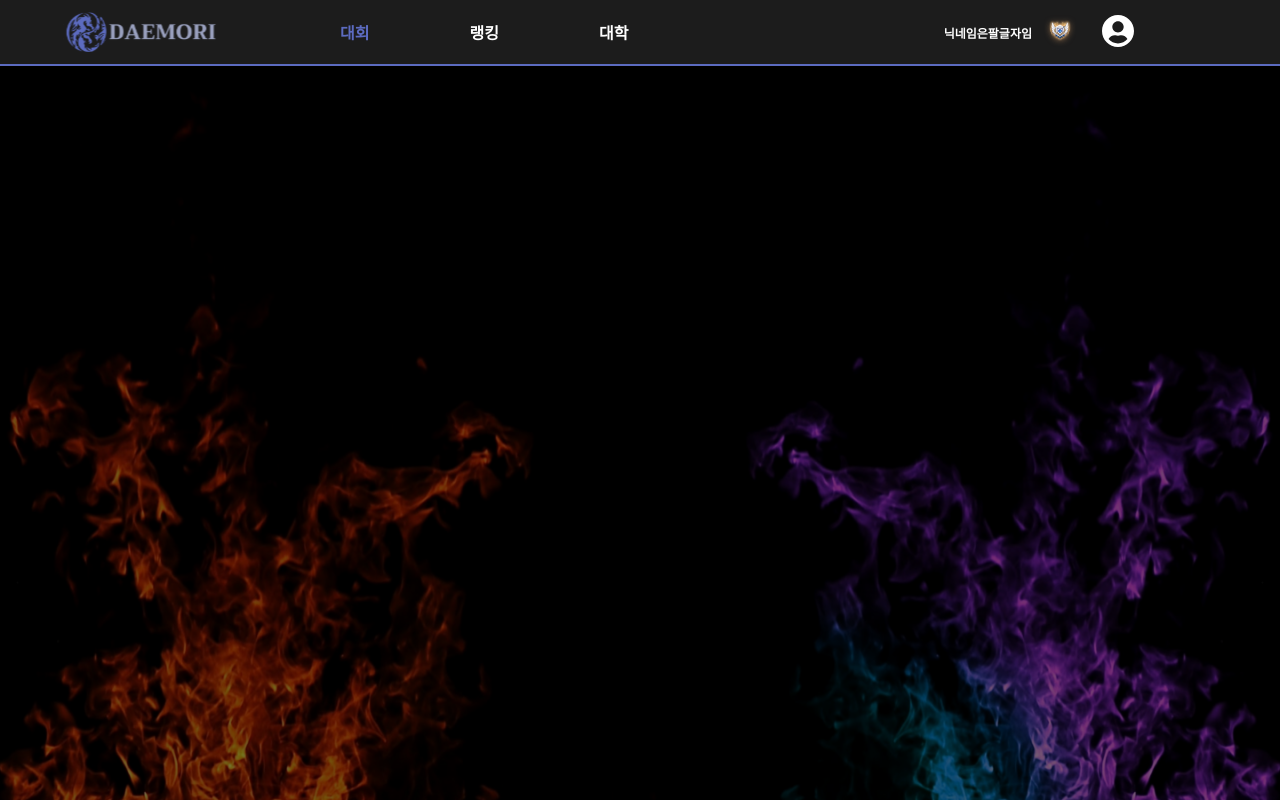
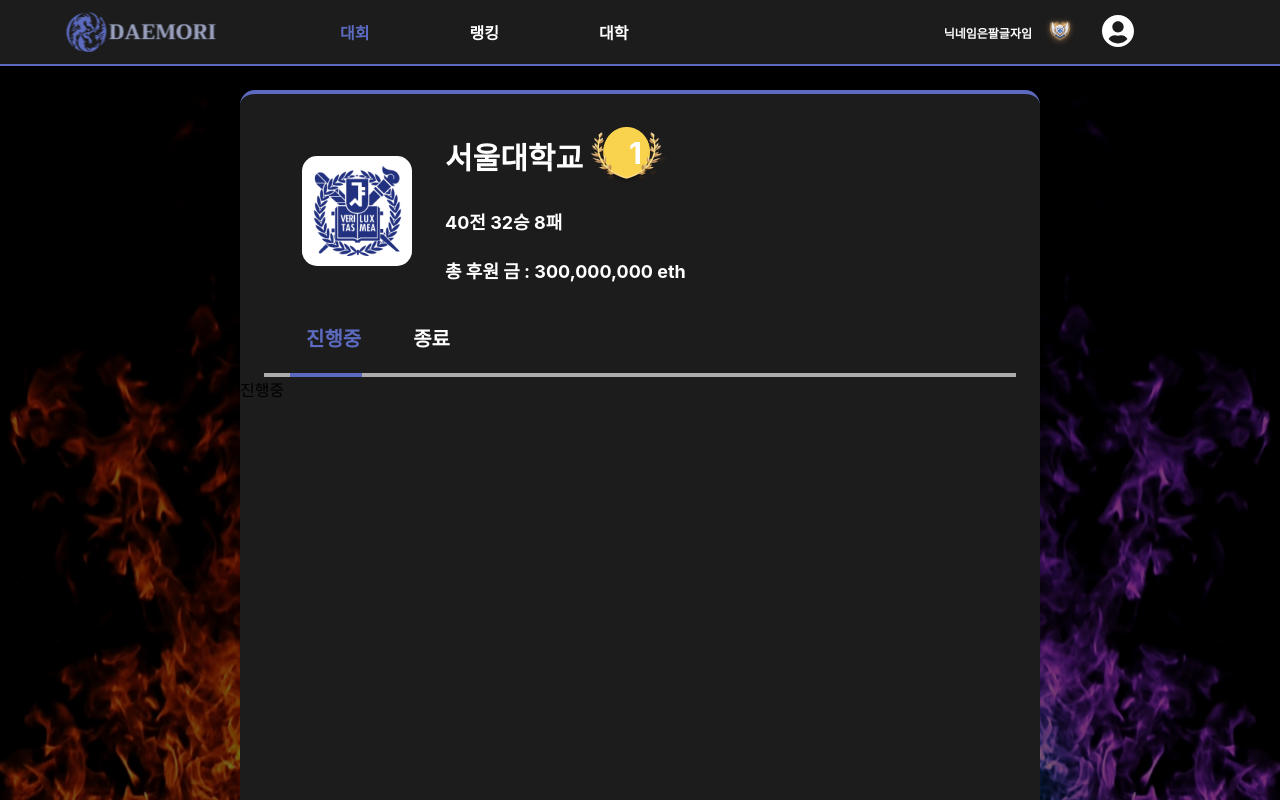
Before and after one commit to KwangsukYu/DeaMoRi, a React (Create React App) app in the folder frontend/: page /university in a window 1280 px wide. Shown: the top 800 px of the page. Built offline with nearby package versions, Linux system fonts and the light colour scheme.

Commit message:
feat: 대학 상세 페이지 퍼블리싱

```diff
--- /dev/null
+++ b/frontend/src/pages/university/LeaguesEd.tsx
@@ -0,0 +1,6 @@
+import React from "react";
+
+function LeaguesEd() {
+  return <div>끝남</div>;
+}
+export default LeaguesEd;
--- /dev/null
+++ b/frontend/src/pages/university/LeaguesIng.tsx
@@ -0,0 +1,6 @@
+import React from "react";
+
+function LeaguesIng() {
+  return <div>진행중</div>;
+}
+export default LeaguesIng;
--- /dev/null
+++ b/frontend/src/pages/university/University.css
@@ -0,0 +1,143 @@
+#university {
+  margin-top: 2%;
+  display: flex;
+  justify-content: center;
+  align-items: center;
+}
+#university .background {
+  display: flex;
+  position: relative;
+  width: 800px;
+  height: 1000px;
+  border-radius: 15px;
+  flex-direction: column;
+  background-color: #1c1c1c;
+  border-top: 4px solid #5c6bc0;
+  border-bottom: 4px solid #5c6bc0;
+}
+#university .background .uni-box {
+  display: flex;
+}
+#university .background .uni-box-logo {
+  margin-top: 62px;
+  margin-left: 62px;
+  display: flex;
+  width: 110px;
+  height: 110px;
+  border-radius: 15px;
+  background-color: #ffffff;
+  justify-content: center;
+  align-items: center;
+}
+#university .background .uni-box-text {
+  position: absolute;
+  display: flex;
+  top: 17px;
+  left: 205px;
+  width: 500px;
+  color: white;
+  font-weight: bold;
+  flex-direction: column;
+  text-align: start;
+}
+#university .background .uni-box-text-title {
+  display: flex;
+  font-size: 30px;
+  margin-bottom: 5px;
+  align-items: center;
+  justify-content: flex-start;
+  position: relative;
+  margin-top: 16px;
+}
+#university .background .uni-box-text-title .rank-logo {
+  margin-left: 5px;
+}
+#university .background .uni-box-text-title .rank-logo-text {
+  position: absolute;
+  left: 184px;
+  bottom: -16px;
+}
+#university .background .uni-box-text-total {
+  display: flex;
+  align-items: center;
+  justify-content: flex-start;
+  font-size: 18px;
+  margin-bottom: 5px;
+}
+#university .background .uni-box-text-price {
+  display: flex;
+  align-items: center;
+  justify-content: flex-start;
+  font-size: 18px;
+  margin-bottom: 5px;
+}
+#university .background #rankings {
+  margin-top: 2%;
+  display: flex;
+  justify-content: center;
+  align-items: center;
+}
+#university .background #rankings .modal {
+  display: flex;
+  width: 800px;
+  border-radius: 15px;
+  flex-direction: column;
+  justify-content: flex-start;
+  align-items: flex-start;
+  background-color: #1c1c1c;
+}
+#university .background #rankings .modal .button-list {
+  display: flex;
+  margin-top: 20px;
+  margin-left: 20px;
+}
+#university .background #rankings .modal .button-list .tab-button {
+  -webkit-appearance: none;
+  -moz-appearance: none;
+  appearance: none;
+  background-color: transparent;
+  border: 0;
+  outline: 0;
+  color: white;
+  margin-left: 40px;
+}
+#university .background #rankings .modal .button-list .tab-button-title {
+  font-weight: bold;
+  font-size: 20px;
+}
+#university .background #rankings .modal .button-list .tab-button-title-active {
+  font-weight: bold;
+  font-size: 20px;
+  color: #5c6bc0;
+}
+#university .background #rankings .modal .bar {
+  margin-left: auto;
+  margin-right: auto;
+  border: 1px solid #acacac;
+  background-color: #acacac;
+  width: 750px;
+  height: 2px;
+  position: relative;
+}
+#university .background #rankings .modal .bar-state-uni {
+  border: 1px solid #5c6bc0;
+  background-color: #5c6bc0;
+  width: 70px;
+  height: 2px;
+  margin-left: 23px;
+  margin-bottom: 1px;
+  position: absolute;
+  top: -1px;
+  left: 2px;
+}
+#university .background #rankings .modal .bar-state-spon {
+  border: 1px solid #5c6bc0;
+  background-color: #5c6bc0;
+  width: 70px;
+  height: 2px;
+  margin-left: 110px;
+  margin-bottom: 1px;
+  position: absolute;
+  top: -1px;
+  left: 6px;
+}
--- /dev/null
+++ b/frontend/src/pages/university/University.scss
@@ -0,0 +1,148 @@
+#university {
+  margin-top: 2%;
+  display: flex;
+  justify-content: center;
+  align-items: center;
+
+  .background {
+    display: flex;
+    position: relative;
+    width: 800px;
+    height: 1000px;
+    border-radius: 15px;
+    flex-direction: column;
+    background-color: #1c1c1c;
+    border-top: 4px solid #5c6bc0;
+    border-bottom: 4px solid #5c6bc0;
+    .uni-box {
+      display: flex;
+      &-logo {
+        margin-top: 62px;
+        margin-left: 62px;
+        display: flex;
+        width: 110px;
+        height: 110px;
+        border-radius: 15px;
+        background-color: #ffffff;
+        justify-content: center;
+        align-items: center;
+      }
+    }
+    .uni-box-text {
+      position: absolute;
+      display: flex;
+      top: 17px;
+      left: 205px;
+      width: 500px;
+      color: white;
+      font-weight: bold;
+      flex-direction: column;
+      text-align: start;
+      &-title {
+        display: flex;
+        font-size: 30px;
+        margin-bottom: 5px;
+        align-items: center;
+        justify-content: flex-start;
+        position: relative;
+        margin-top: 16px;
+        .rank-logo {
+          margin-left: 5px;
+        }
+        .rank-logo-text {
+          position: absolute;
+          left: 184px;
+          bottom: -16px;
+        }
+      }
+      &-total {
+        display: flex;
+        align-items: center;
+        justify-content: flex-start;
+        font-size: 18px;
+        margin-bottom: 5px;
+      }
+      &-price {
+        display: flex;
+        align-items: center;
+        justify-content: flex-start;
+        font-size: 18px;
+        margin-bottom: 5px;
+      }
+    }
+    #rankings {
+      margin-top: 2%;
+      display: flex;
+      justify-content: center;
+      align-items: center;
+      .modal {
+        display: flex;
+        width: 800px;
+        // height: 1000px;
+        border-radius: 15px;
+        flex-direction: column;
+        justify-content: flex-start;
+        align-items: flex-start;
+        background-color: #1c1c1c;
+
+        .button-list {
+          display: flex;
+          margin-top: 20px;
+          margin-left: 20px;
+
+          .tab-button {
+            -webkit-appearance: none;
+            -moz-appearance: none;
+            appearance: none;
+            background-color: transparent;
+            border: 0;
+            outline: 0;
+            color: white;
+            margin-left: 40px;
+            &-title {
+              font-weight: bold;
+              font-size: 20px;
+            }
+            &-title-active {
+              font-weight: bold;
+              font-size: 20px;
+              color: #5c6bc0;
+            }
+          }
+        }
+        .bar {
+          margin-left: auto;
+          margin-right: auto;
+          border: 1px solid #acacac;
+          background-color: #acacac;
+          width: 750px;
+          height: 2px;
+          position: relative;
+          // margin-top: 1px;
+          &-state-uni {
+            border: 1px solid #5c6bc0;
+            background-color: #5c6bc0;
+            width: 70px;
+            height: 2px;
+            margin-left: 23px;
+            margin-bottom: 1px;
+            position: absolute;
+            top: -1px;
+            left: 2px;
+          }
+          &-state-spon {
+            border: 1px solid #5c6bc0;
+            background-color: #5c6bc0;
+            width: 70px;
+            height: 2px;
+            margin-left: 110px;
+            margin-bottom: 1px;
+            position: absolute;
+            top: -1px;
+            left: 6px;
+          }
+        }
+      }
+    }
+  }
+}
--- a/frontend/src/pages/university/University.tsx
+++ b/frontend/src/pages/university/University.tsx
@@ -1,6 +1,84 @@
-import React from "react";
+import React, { useState } from "react";
+import "./University.scss";
+import uniLogo1 from "assets/images/uni1.png";
+import rankLogo1 from "assets/images/rank1.png";
+import LeaguesIng from "./LeaguesIng";
+import LeaguesEd from "./LeaguesEd";
 
 function University() {
-  return <div>여긴 University 페이지</div>;
+  const [bar, setBar] = useState("ing");
+
+  return (
+    <div id="university">
+      <div className="background">
+        <div className="uni-box">
+          <div className="uni-box-logo">
+            <img src={uniLogo1} alt="" />
+          </div>
+        </div>
+        {/* <div className="trophy-box"></div>
+        <div className="leagues-box"></div> */}
+        <div className="uni-box-text">
+          <p className="uni-box-text-title">
+            서울대학교
+            <img className="rank-logo" src={rankLogo1} alt="" />
+            <p className="rank-logo-text">1</p>
+          </p>
+          <p className="uni-box-text-total">40전 32승 8패</p>
+          <p className="uni-box-text-price">총 후원 금 : 300,000,000 eth</p>
+        </div>
+        <div id="rankings">
+          <div className="modal">
+            <div className="button-list">
+              <button
+                className="tab-button"
+                type="button"
+                onClick={() => {
+                  setBar("ing");
+                }}
+              >
+                <p
+                  className={
+                    bar === "ing"
+                      ? "tab-button-title-active"
+                      : "tab-button-title"
+                  }
+                >
+                  진행중
+                </p>
+              </button>
+              <button
+                className="tab-button"
+                type="button"
+                onClick={() => {
+                  setBar("spon");
+                }}
+              >
+                <p
+                  className={
+                    bar === "ed"
+                      ? "tab-button-title-active"
+                      : "tab-button-title"
+                  }
+                >
+                  종료
+                </p>
+              </button>
+            </div>
+            <div className="bar">
+              {bar === "ing" ? (
+                <div className="bar-state-uni" />
+              ) : (
+                <div className="bar-state-spon" />
+              )}
+            </div>
+            <div className="tab-main">
+              {bar === "ing" ? <LeaguesIng /> : <LeaguesEd />}
+            </div>
+          </div>
+        </div>
+      </div>
+    </div>
+  );
 }
 export default University;
```
Also changed, not shown: frontend/src/assets/images/uni1.png (added).
